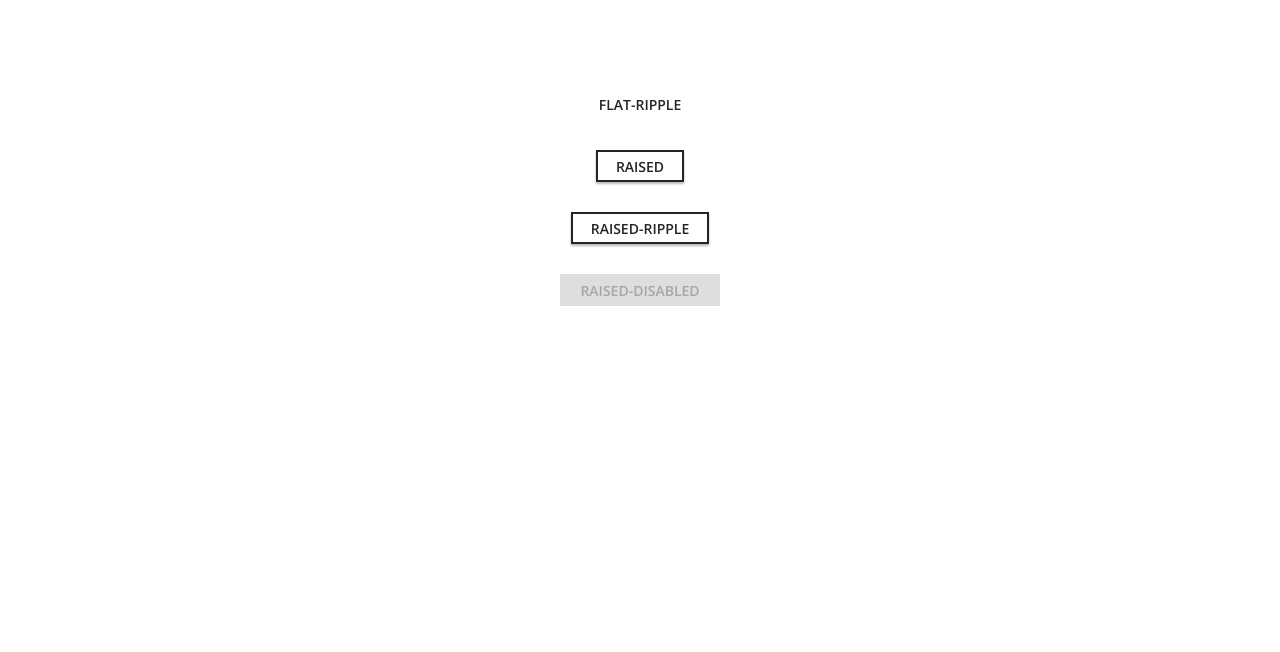
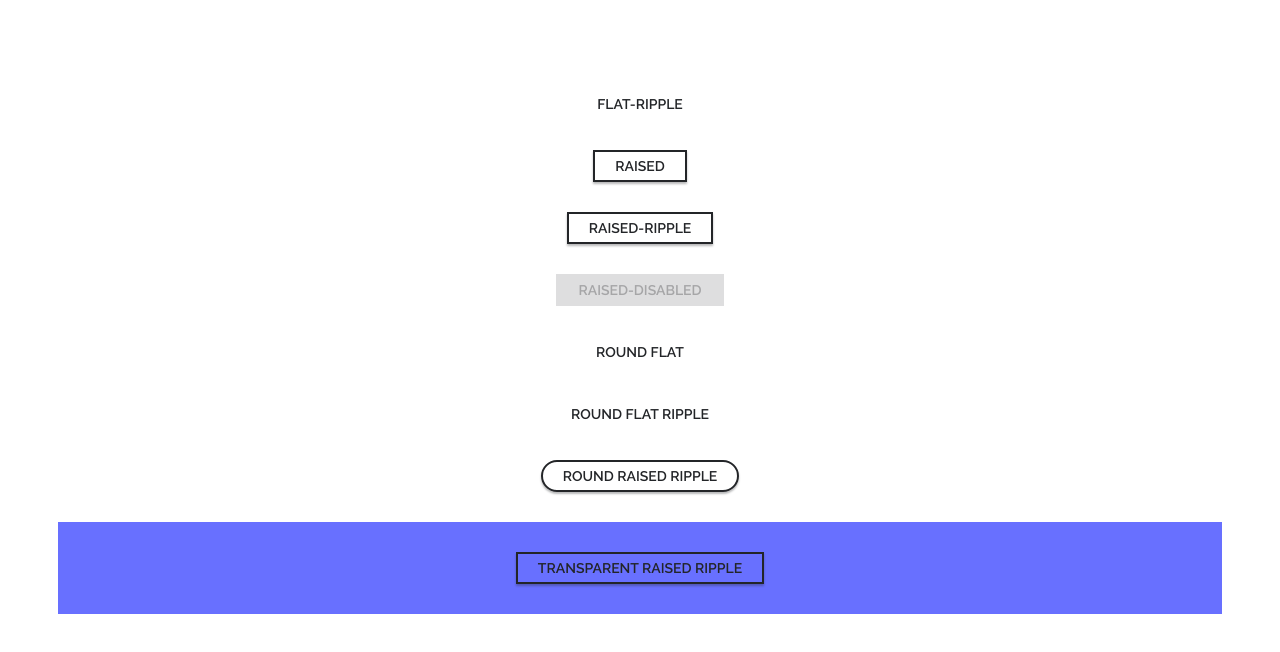
Before and after one commit to birdieKim/data-structure-lite, a plain HTML site: page index.html in a window 1280 px wide. Drawn offline with nearby package versions, Linux system fonts and the light colour scheme.

Commit message:
Add Buttons -- Round, Transparent

```diff
--- a/index.html
+++ b/index.html
@@ -14,19 +14,38 @@
 
 	<body style="padding:50px">
 		<div class="ui-button" style="margin:30px">
-        	<button class="ui-button__button ui-button__button--flat ui-ripple">Flat-ripple</button>
+        	<button class="ui-button__button ui-button__button_flat ui-ripple">Flat-ripple</button>
         </div>
 
         <div class="ui-button" style="margin:30px">
-        	<button class="ui-button__button ui-button__button--raised">Raised</button>
-        </div>
-        <div class="ui-button" style="margin:30px">
-        	<button class="ui-button__button ui-button__button--raised ui-ripple">Raised-ripple</button>
+        	<button class="ui-button__button ui-button__button_raised">Raised</button>
         </div>
 
         <div class="ui-button" style="margin:30px">
-        	<button class="ui-button__button ui-button__button--raised" disabled>Raised-disabled</button>
+        	<button class="ui-button__button ui-button__button_raised ui-ripple">Raised-ripple</button>
         </div>
+
+        <div class="ui-button" style="margin:30px">
+        	<button class="ui-button__button ui-button__button_raised" disabled>Raised-disabled</button>
+        </div>
+
+        <div class="ui-button" style="margin:30px">
+        	<button class="ui-button__button ui-button__button_round ui-button__button_flat">Round Flat</button>
+        </div>
+
+        <div class="ui-button" style="margin:30px">
+        	<button class="ui-button__button ui-button__button_round ui-button__button_flat ui-ripple">Round Flat Ripple</button>
+        </div>
+
+        <div class="ui-button" style="margin:30px">
+        	<button class="ui-button__button ui-button__button_round ui-button__button_raised ui-ripple">Round Raised Ripple</button>
+        </div>
+
+        <div class="ui-button" style="padding:30px; background:#6870ff">
+        	<button class="ui-button__button ui-button__button_transparent ui-button__button_raised ui-ripple">Transparent Raised Ripple</button>
+        </div>
+
+
 
         <script src="indexScript.js"></script>
 	</body>
--- a/indexStyle.css
+++ b/indexStyle.css
@@ -1,6 +1,6 @@
 @charset "UTF-8";
 @import url('https://fonts.googleapis.com/css?family=Open+Sans:300,400,400i,600,700');
-
+@import url('https://fonts.googleapis.com/css?family=Raleway:300,300i,400,400i,500,500i,600,600i,700,700i');
 
 html{
 
@@ -27,17 +27,18 @@ body{
 .ui-button__button{
 	height: 32px;
 	min-width: 72px;
-	padding: 0 18px;
+	padding: 0 20px;
 	border: 2px solid #232528;
 	color: #232528;
 	background: transparent;
-	font-family: 'Open Sans', sans-serif;
+	font-family: 'Raleway', sans-serif;
 	font-size: 14px;
 	font-weight: 600;
 	text-transform: uppercase;
 	overflow: hidden;
 	cursor: pointer;
   	text-decoration: none;
+  	border: 2px solid transparent;
   	transition: box-shadow 0.25s ease-out, background-color 0.25s ease-out, color 0.25s ease-out;
 }
 
@@ -53,54 +54,55 @@ body{
     outline: none;
 }
 
-.ui-button:focus:not(:active) {
-    background: transparent;
-}
-
 .ui-button__button:active {
 	background-color: rgba(35,37,40, 0.4);
 }
 
 
 
-.ui-button__button--flat{
+.ui-button__button_flat{
 	border: 2px solid transparent;
 	background: transparent;
 	box-shadow: none;
 }
 
-.ui-button__button--flat:focus:not(:active) {
-    background: rgba(255, 255, 255, 0.8);
-}
-
-.ui-button__button--flat:active {
+.ui-button__button_flat:active {
     background-color: rgba(35,37,40, 0.4);
 }
 
 
 
 
-.ui-button__button--raised{
+.ui-button__button_raised{
 	border: 2px solid #232528;
 	background: rgba(255, 255, 255, 0.8);
 	box-shadow: 0 2px 2px 0 rgba(35, 37, 40, 0.32), 1px 0 1px -2px rgba(35, 37, 40, 0.2);
 }
 
-.ui-button__button--raised:focus:not(:active) {
-    box-shadow: 0 2px 2px 0 rgba(35, 37, 40, 0.32), 1px 0 3px -2px rgba(35, 37, 40, 0.2);
-    background: rgba(255, 255, 255, 0.8);
-}
-
-.ui-button__button--raised:active {
+.ui-button__button_raised:active {
 	box-shadow: 0 5px 4px rgba(35, 37, 40, 0.32);
     background-color: rgba(35,37,40, 0.4);
     border: 2px solid rgba(35,37,40, 0);
 }
 
 
+.ui-button__button_round{
+	border-radius: 16px;
+	transform: translate3d(0, 0, 0); /* For Ripple effect */
+}
+
+.ui-button__button_transparent{
+	background: transparent;
+}
+
+
 .ui-ripple{
 	overflow: hidden;
 	position:relative;
+}
+
+.ui-button__button_round.ui-ripple{
+	border-radius: 16px;
 }
 
 .ui-ripple__effect{
@@ -133,7 +135,7 @@ body{
   	box-shadow: none;
 }
 
-.ui-button__button--raised[ui-disabled]{
+.ui-button__button_raised[disabled]{
 	color: rgba(35,37,40, 0.3);
   	cursor: default;
   	background-color: rgba(35,37,40, 0.15);
```
Also changed, not shown: 1 other file.
